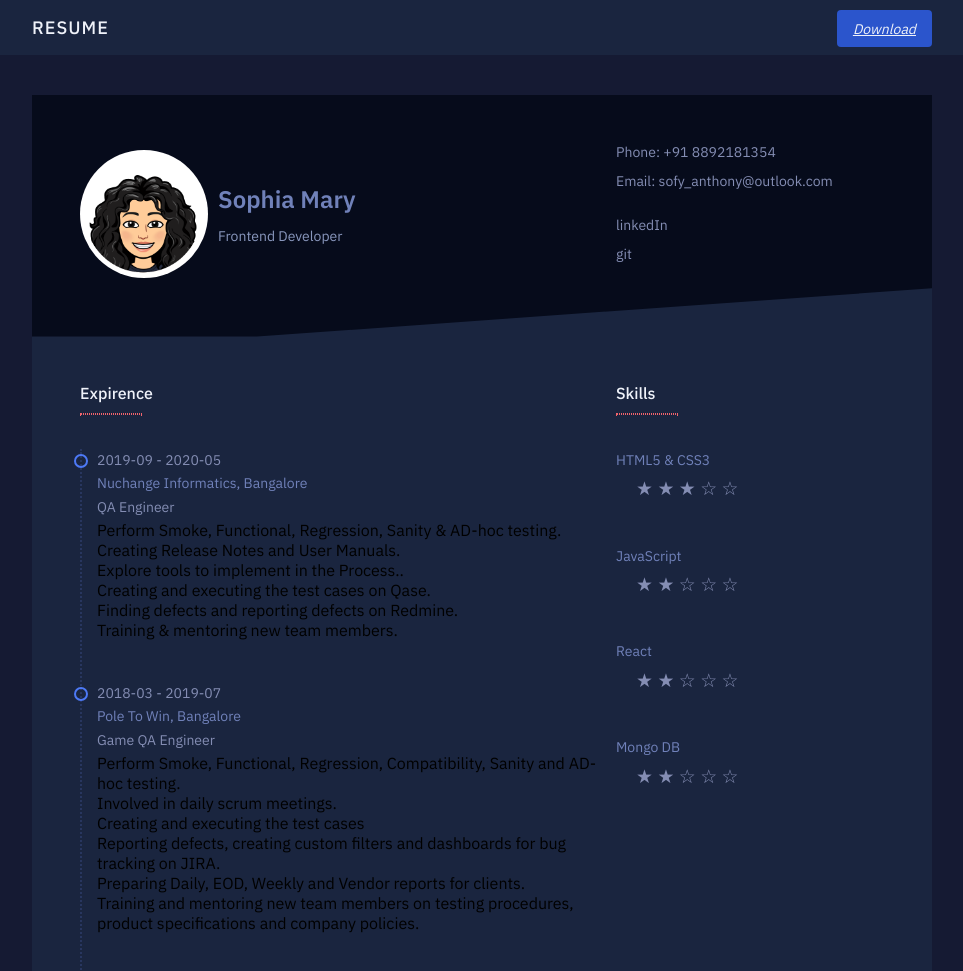
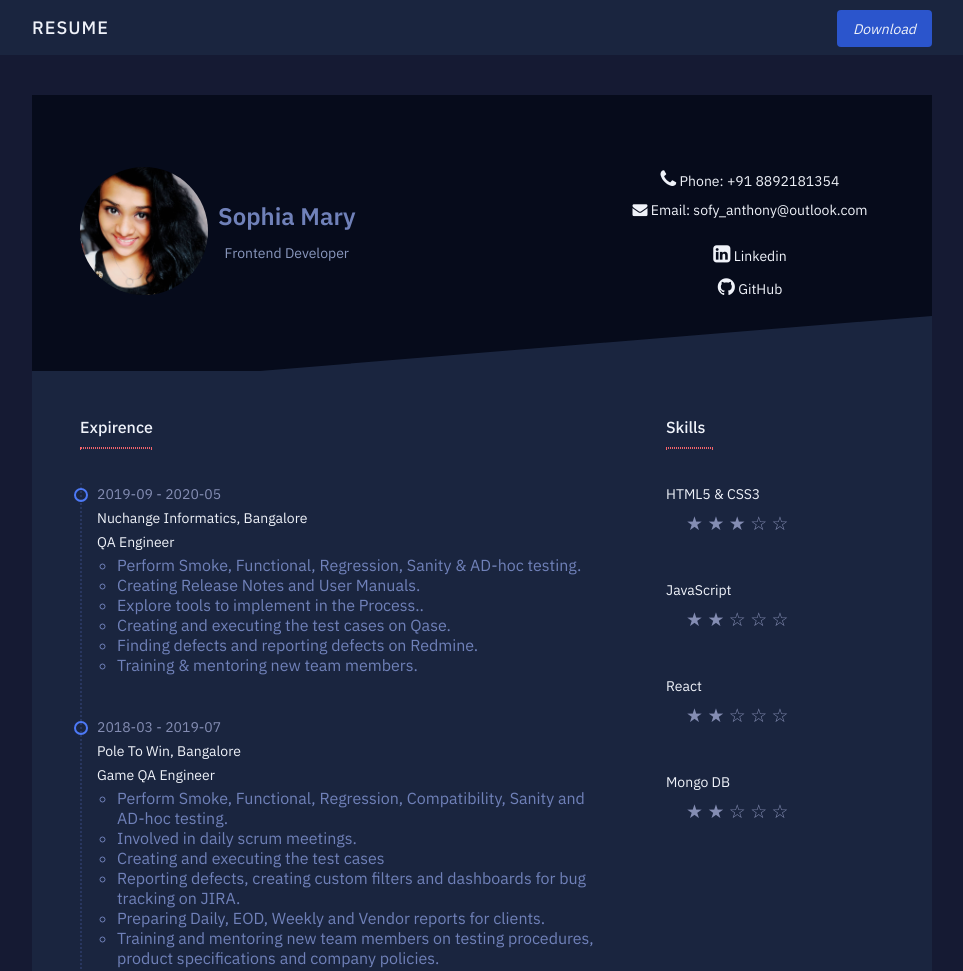
Before and after one commit to SophiMary/Resume, a plain HTML site: page index.html in a window 1280 px wide. Shown: the top 971 px of the page, without its empty margins (158-1121 px from the left). Drawn offline with Linux system fonts and the light colour scheme; a script that the page names is missing.

Commit message:
UI changes to the Resume

```diff
--- a/index.html
+++ b/index.html
@@ -12,6 +12,9 @@
 
     <!-- fonts -->
     <link href="https://fonts.googleapis.com/css2?family=IBM+Plex+Sans:wght@400;500;600&display=swap" rel="stylesheet">
+
+    <!-- Font Awesome -->
+    <link rel="stylesheet" href="https://cdnjs.cloudflare.com/ajax/libs/font-awesome/4.7.0/css/font-awesome.min.css">
 
     <!-- css -->
     <link rel="stylesheet" href="styles.css">
@@ -34,7 +37,7 @@
         <section class="profile">
             <div class="left">
                 <div>
-                    <img class="image" src="./bitmoji-20190722122136.png" alt="Sophia">
+                    <img class="image" src="./IMG_20181119_000754_973.jpg" alt="Sophia">
                 </div>
 
                 <div>
@@ -45,12 +48,12 @@
 
             <div class="right">
                 <ul class="contact">
-                    <li><span>Phone:</span> +91 8892181354</li>
-                    <li><span>Email:</span> sofy_anthony@outlook.com</li>
+                    <li> <a href="tel:+91 8892181354"><i class="fa fa-phone"></i> Phone: +91 8892181354</a></li>
+                    <li> <a href="mailto:sofy_anthony@outlook.com"><i class="fa fa-envelope"></i> Email: sofy_anthony@outlook.com</a></li>
                 </ul>
                 <ul class="links">
-                    <li>linkedIn</li>
-                    <li>git</li>
+                    <li><a href="https://www.linkedin.com/in/sophia-mary/" target="_blank"><i class="fa fa-linkedin-square"></i> Linkedin</a></li>
+                    <li> <a href="https://github.com/SophiMary?tab=repositories&q=&type=source" target="_blank"><i class="fa fa-github"></i> GitHub</a></li>
                 </ul>
             </div>
         </section>
@@ -59,13 +62,13 @@
         <section class="expierence">
             <div class="content">
                 <div class="left-section">
-                    <h1 class="section-heading">Expirence</h1>
+                    <h1 class="heading">Expirence</h1>
                     <div class="timeline-wrapper">
                         <div class="item">
                             <p>2019-09 - 2020-05</p>
                             <p class="center">Nuchange Informatics, Bangalore</p>
-                            <p>QA Engineer</p>
-                            <ul class="links">
+                            <p class="center">QA Engineer</p>
+                            <ul class="roles">
                                 <li>Perform Smoke, Functional, Regression, Sanity & AD-hoc testing.</li>
                                 <li>Creating Release Notes and User Manuals.</li>
                                 <li>Explore tools to implement in the Process..</li>
@@ -77,21 +80,21 @@
                         <div class="item">
                             <p>2018-03 - 2019-07</p>
                             <p class="center">Pole To Win, Bangalore</p>
-                            <p>Game QA Engineer</p>
-                            <ul class="links">
+                            <p class="center">Game QA Engineer</p>
+                            <ol class="roles">
                                 <li>Perform Smoke, Functional, Regression, Compatibility, Sanity and AD-hoc testing.</li>
                                 <li>Involved in daily scrum meetings.</li>
                                 <li>Creating and executing the test cases</li>
                                 <li>Reporting defects, creating custom filters and dashboards for bug tracking on JIRA.</li>
                                 <li>Preparing Daily, EOD, Weekly and Vendor reports for clients.</li>
                                 <li>Training and mentoring new team members on testing procedures, product specifications and company policies.</li>
-                            </ul>
+                            </ol>
                         </div>
                         <br />
                         <div class="item">
                             <p>2015-10 - 2017-04</p>
                             <p class="center">IBM, Bangalore</p>
-                            <p>Technical Support Representative</p>
+                            <p class="center">Technical Support Representative</p>
                         </div>
                     </div>
                 </div>
@@ -132,7 +135,7 @@
 
         <section class="internship">
             <div class="left-section">
-                <h1 class="section-heading">Internship</h1>
+                <h1 class="heading">Internship</h1>
                 <div class="timeline-wrapper">
                     <div class="item">
                         <p>2015-02 – 2015-03</p>
@@ -147,7 +150,7 @@
             </div>
 
             <div class="right-section">
-                <h1 class="section-heading">Education</h1>
+                <h1 class="heading">Education</h1>
                 <p>2011 - 2015</p>
                 <p class="center">Sambhram Institute of Technology, Bangalore</p>
                 <p>Bachelor of Engineering</p>
--- a/styles.css
+++ b/styles.css
@@ -85,22 +85,28 @@ nav {
 
 .profile {
     background: var(--black);
-    display: flex;
-    align-items: center;
-    justify-content: space-between;
     padding: 3rem;
     margin-top: 40px;
-    clip-path: polygon(0 0, 100% 0, 100% 80%, 25% 100%, 0 100%);
-    padding-bottom: 3rem;
+    text-align: center;
 }
 
-@media only screen and (min-width: 800px) {
+@media screen and (min-width: 700px) {
+    .profile {
+        display: flex;
+        align-items: center;
+        justify-content: space-between;
+        clip-path: polygon(0 0, 100% 0, 100% 80%, 25% 100%, 0 100%);
+    }
+}
+
+@media screen and (min-width: 700px) {
     .left {
         flex: 2;
         display: flex;
         align-items: center;
     }
 }
+
 
 .image {
     height: 128px;
@@ -122,7 +128,7 @@ nav {
     font-size: 14px;
 }
 
-@media only screen and (min-width: 800px) {
+@media screen and (min-width: 700px) {
     .right {
     flex: 1;
     }
@@ -130,7 +136,7 @@ nav {
 
 .contact, .links {
     list-style-type: none;
-    margin-bottom: 1.6rem;
+    margin: 1.6rem 0;
 }
 
 .profile li {
@@ -139,7 +145,20 @@ nav {
     font-size: 14px;
 }
 
-.section-heading {
+a {
+    text-decoration: none;
+    color: var(--pure);
+}
+
+.fa {
+    font-size: 20px;
+}
+
+.fa-envelope {
+    font-size: 15px;
+}
+
+.heading, .section-heading {
     font-size: 16px;
     font-weight: 500;
     color: var(--pure);
@@ -148,25 +167,37 @@ nav {
     position: relative;
 }
 
-.section-heading:after {
+.heading:after {
     content: '';
-    width: 60px;
+    width: 70px;
     position: absolute;
     top: 28px;
     left: 0;
     border: 1px dotted var(--danger);
 }
 
-@media only screen and (max-width:854px) {
+.section-heading:after {
+    content: '';
+    width: 45px;
+    position: absolute;
+    top: 28px;
+    left: 0;
+    border: 1px dotted var(--danger);
+}
+
+@media screen and (max-width: 850px) {
     .right-section {
         margin-top: 50px
     }
 }
 
-@media only screen and (min-width: 950px) {
+@media screen and (min-width: 850px) {
     .expierence .content {
         display: grid;
         grid-template-columns: 2fr 1fr;
+    }
+    .right-section {
+        margin-left: 50px;
     }
 }
 
@@ -177,8 +208,9 @@ nav {
 }
 
 p.center {
-    color: var(--fade);
+    color: var(--pure);
 }
+
 
 .item {
     margin-bottom: 2.6rem;
@@ -202,6 +234,12 @@ p.center {
     margin-left: -23px
 }
 
+.roles {
+    margin-left: 20px;
+    list-style-type: circle;
+    color: var(--fade);
+}
+
 .stars {
     font-size: 135%;
     margin-left: 20px;
@@ -216,7 +254,7 @@ p.center {
     margin-bottom: 40px;
 }
 
-@media only screen and (min-width: 850px) {
+@media screen and (min-width: 850px) {
     .internship {
     display: grid;
     grid-template-columns: 1fr 1fr;
```
Also changed, not shown: IMG_20181119_000754_973.jpg (added), app.js (deleted), bitmoji-20190722122136.png (deleted), 1 other file.
